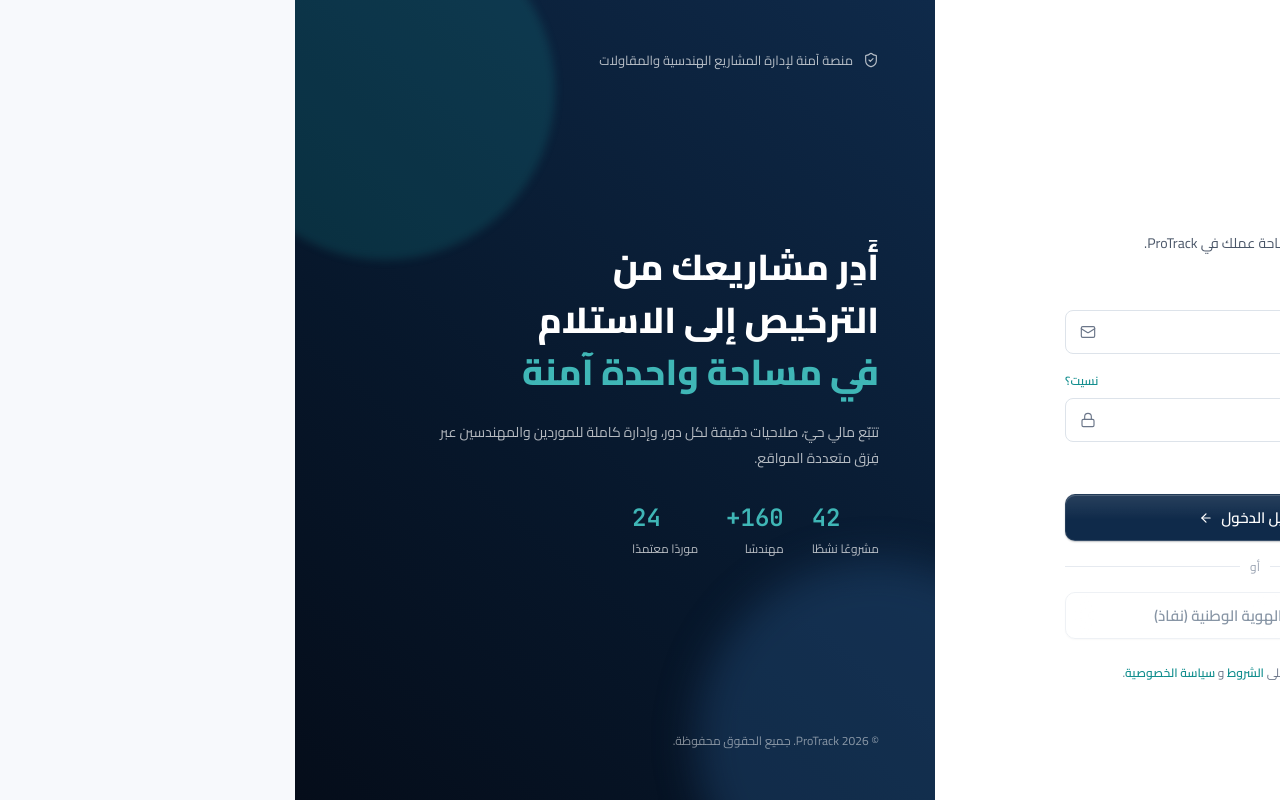
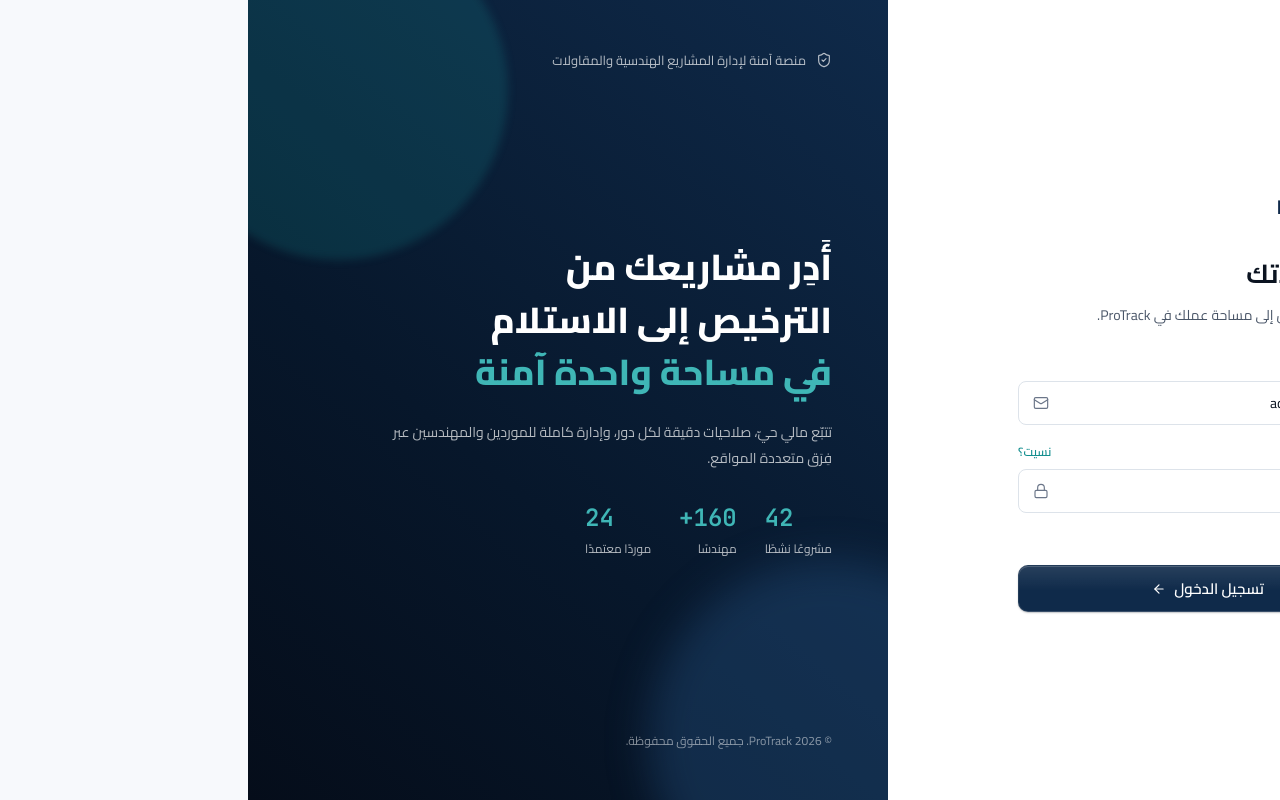
Before and after one commit to ALSABAEEI/moha-civil-project, a React (Vite) app: page /signin in a window 1280 px wide. Built offline with nearby package versions, Linux system fonts and the light colour scheme; no server answers.

Commit message:
SignIn: remove Nafath placeholder button and terms-of-service footer

```diff
--- a/src/routes/SignIn.tsx
+++ b/src/routes/SignIn.tsx
@@ -119,32 +119,7 @@ export function SignIn() {
             >
               {submitting ? 'جارٍ تسجيل الدخول…' : 'تسجيل الدخول'}
             </Button>
-
-            <div style={{ display: 'flex', alignItems: 'center', gap: 10, color: 'var(--ink-400)', fontSize: 12 }}>
-              <div style={{ flex: 1, height: 1, background: 'var(--border-1)' }} />
-              أو
-              <div style={{ flex: 1, height: 1, background: 'var(--border-1)' }} />
-            </div>
-
-            <Button
-              type="button"
-              variant="secondary"
-              size="lg"
-              icon="key-round"
-              disabled
-              title="قيد التطوير"
-              block
-            >
-              الدخول بالهوية الوطنية (نفاذ)
-            </Button>
           </form>
-
-          <div style={{ fontSize: 12, color: 'var(--ink-500)', textAlign: 'center', lineHeight: 1.7 }}>
-            بالدخول فإنك توافق على{' '}
-            <a style={{ color: 'var(--teal-600)', fontWeight: 600, cursor: 'pointer' }}>الشروط</a>
-            {' '}و{' '}
-            <a style={{ color: 'var(--teal-600)', fontWeight: 600, cursor: 'pointer' }}>سياسة الخصوصية</a>.
-          </div>
         </div>
       </div>
 
```
